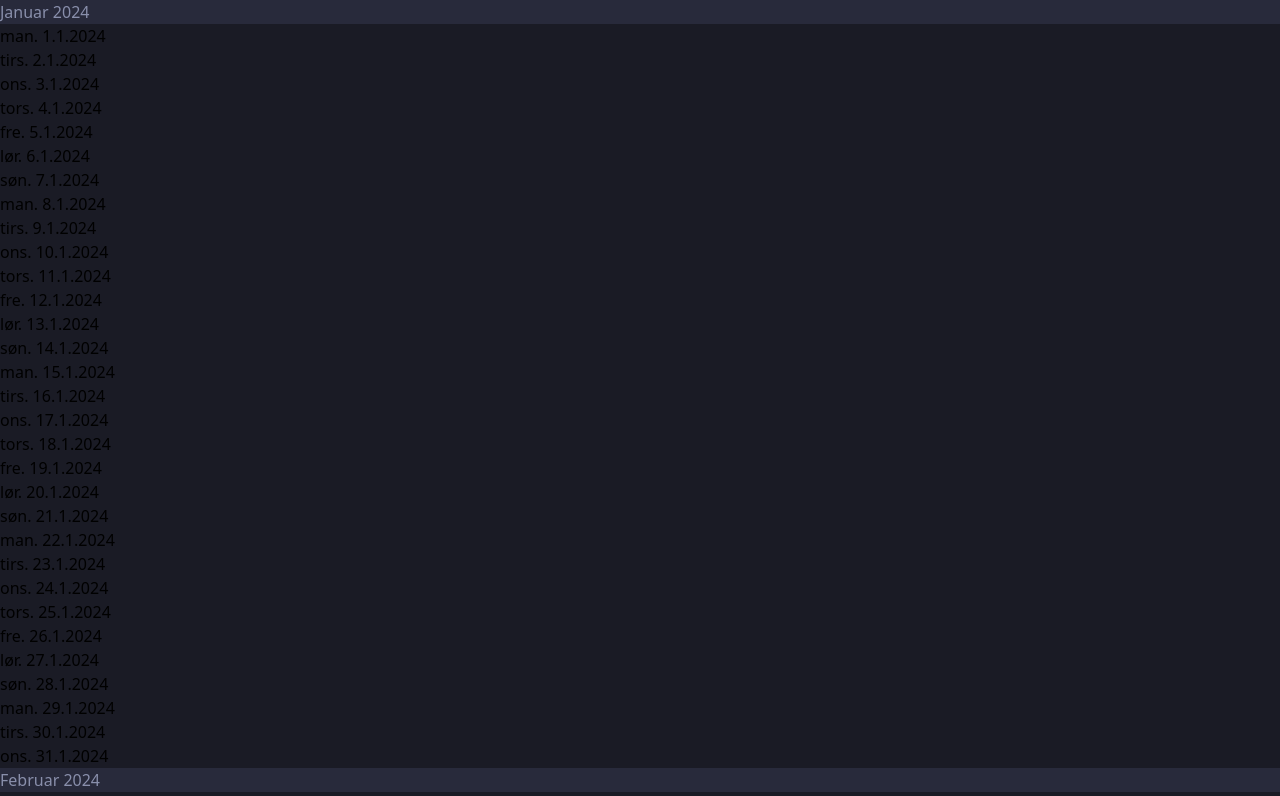
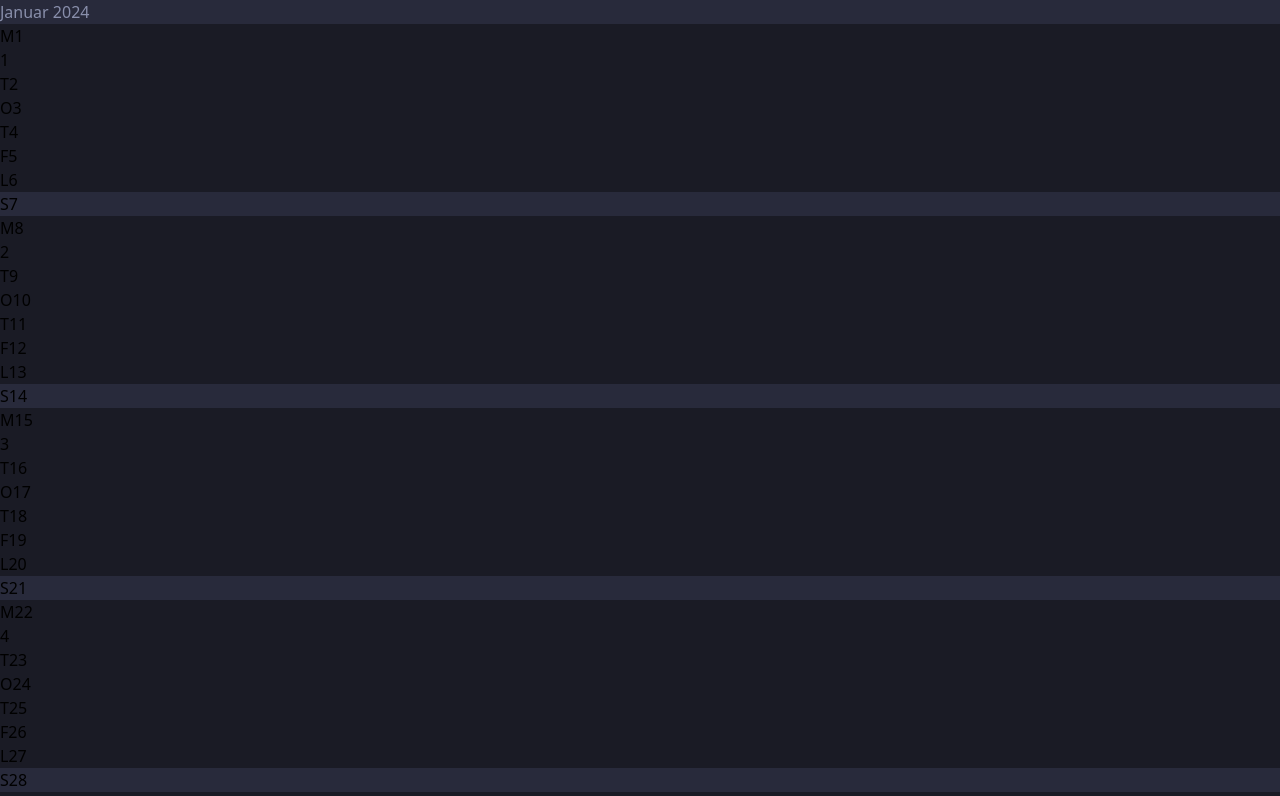
Before and after one commit to AliHMohammad/react-calender, a React (Vite) app: page / in a window 1280 px wide. Shown: the top 796 px of the page. Built offline with nearby package versions, Linux system fonts and the light colour scheme.

Commit message:
added weeknumbers to calender

```diff
--- a/src/components/Calender.tsx
+++ b/src/components/Calender.tsx
@@ -4,7 +4,7 @@ import CalenderRow from "./CalenderRow.tsx";
 
 
 const options: Intl.DateTimeFormatOptions = {
-    weekday: "short",
+    weekday: "long",
     year: "numeric",
     month: "numeric",
     day: "numeric",
@@ -49,7 +49,7 @@ export default function Calender() {
 
     return dates && (
         <div className="grid grid-cols-6 relative w-[98%] mx-auto">
-            {dates.map((month, i) => <CalenderRow month={month} index={i}/>)}
+            {dates.map((month, i) => <CalenderRow key={i} month={month} index={i}/>)}
         </div>
     )
 }
--- a/src/components/CalenderColumn.tsx
+++ b/src/components/CalenderColumn.tsx
@@ -1,16 +1,35 @@
+
 
 type Props = {
     date: string
 }
 
 export default function CalenderColumn({date}: Props) {
-    const [day, dateString] = date.split(" ");
-    const letter = day[0].toUpperCase();
-    console.log(letter)
+    const [weekday, dateString] = date.split(" ");
+    const letter = weekday[0].toUpperCase();
+    const [dayNumber, month, year] = (dateString.split("."));
+    let weekNumber: number | null = null;
+
+    if (letter == "M") {
+        const date1 = new Date(Number(year), Number(month) - 1, Number(dayNumber))
+        const oneJan =  new Date(date1.getFullYear(), 0, 1);
+        const numberOfDays =  Math.floor((date1.getTime() - oneJan.getTime()) / (24 * 60 * 60 * 1000));
+        weekNumber = Math.ceil(( date1.getDay() + 1 + numberOfDays) / 7);
+    }
+
 
     return (
-        <div className="border border-gray-700 column-color">
-            <p className="">{date}</p>
+        <div className={`grid grid-cols-2 border border-gray-700 ${letter == "S" ? "bg-gray-600": "column-color"}`}>
+            <div className={`${letter == "L" && "bg-gray-600"}`}>
+                <span className="mx-1.5 w-3 text-center">{letter}</span>
+                <span className="w-3">{dayNumber}</span>
+            </div>
+            <div className="flex justify-end">
+                {weekNumber && <span className="mx-1.5">{weekNumber}</span>}
+            </div>
+
         </div>
     )
+
+
 }
--- a/src/components/CalenderRow.tsx
+++ b/src/components/CalenderRow.tsx
@@ -12,10 +12,10 @@ export default function CalenderRow({month, index}: Props) {
 
     return (
         <div>
-            <h2 className="text-center font-bold month-color my-1">{`${MONTHS[index]} ${year}`}</h2>
-            {month.map((date) => {
+            <h2 className="text-center font-bold month-color my-1">{`${MONTHS[index]}   ${year}`}</h2>
+            {month.map((date, i) => {
                 return (
-                    <CalenderColumn date={date}/>
+                    <CalenderColumn key={i} date={date}/>
                 )
             })}
         </div>
```
